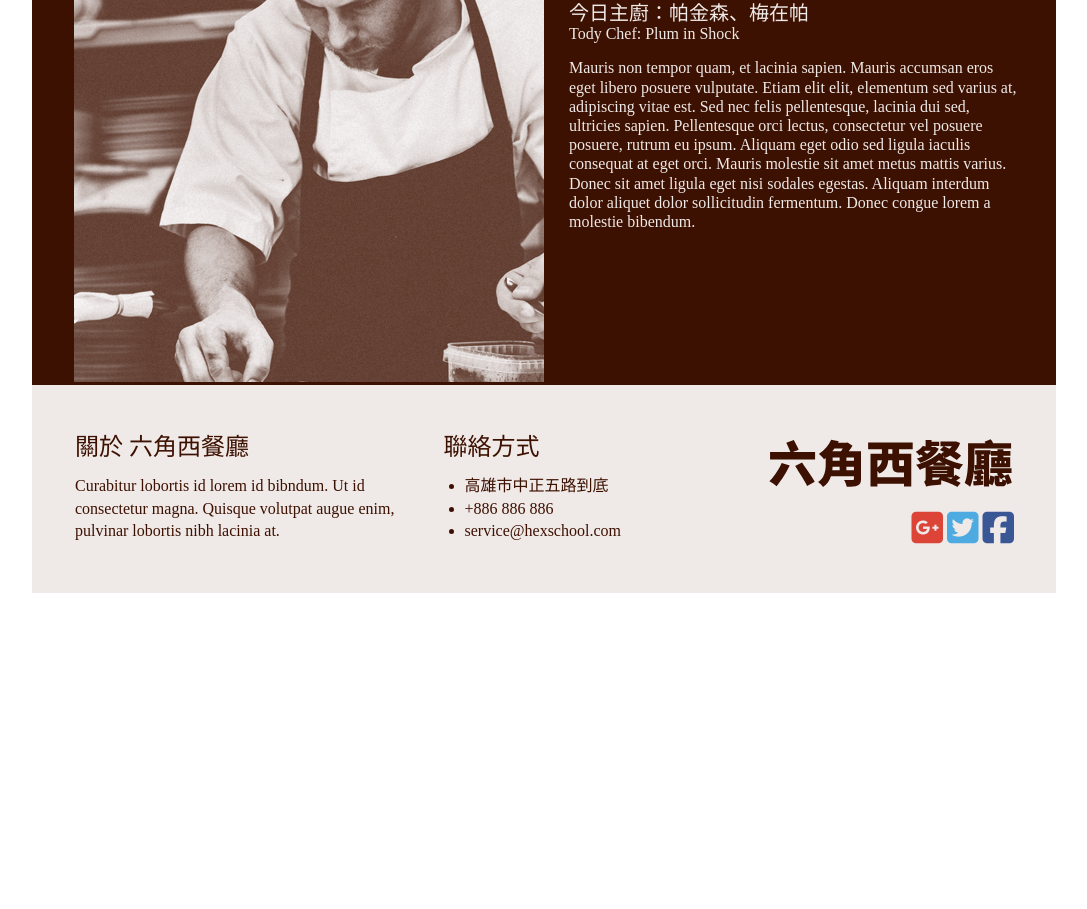
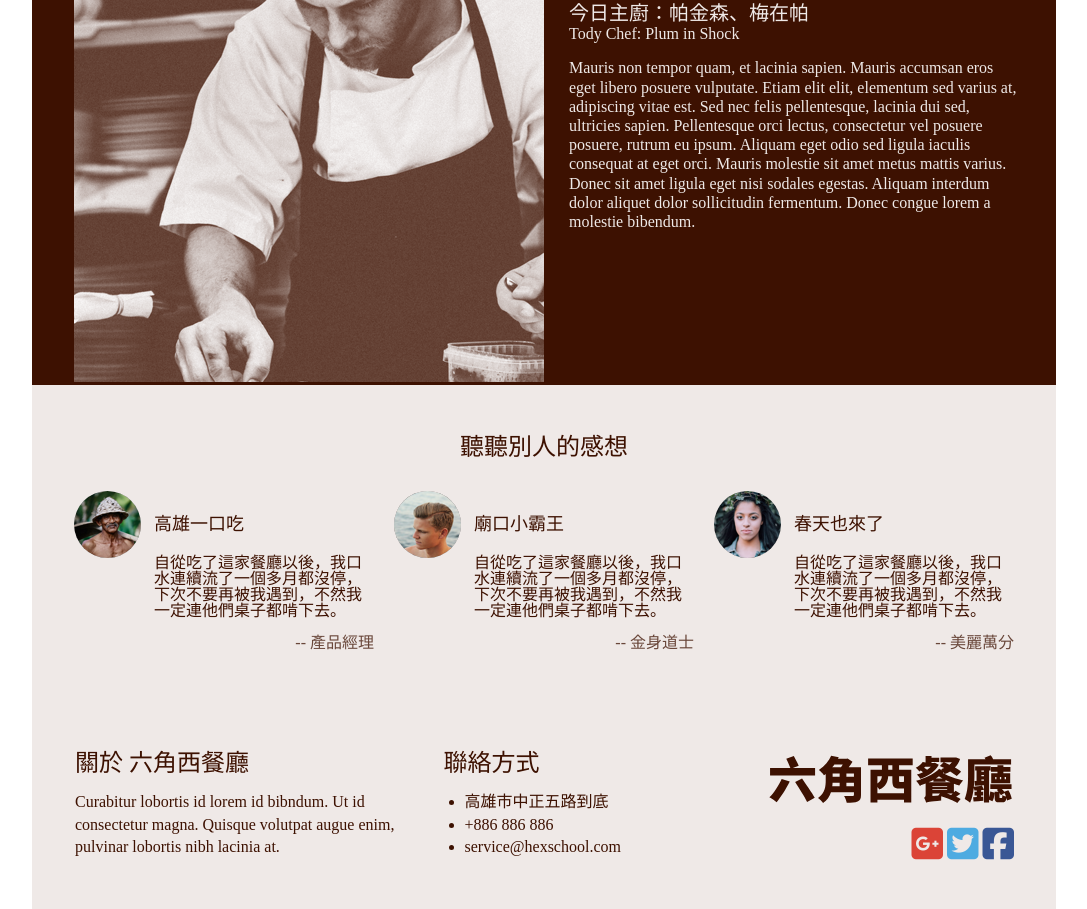
Before and after one commit to YenHsinWu/rwd-learning, a plain HTML site: page Final/index.html in a window 1280 px wide. Shown: the part 1049-1958 px from the top of the page, without its empty margins (96-1183 px from the left). Before the commit the page ends 1642 px from the top, so only its background shows below. Drawn offline with Linux system fonts and the light colour scheme.

Commit message:
Complete comment section

```diff
--- a/Final/css/index.css
+++ b/Final/css/index.css
@@ -170,3 +170,84 @@
     margin: 16px 30px 30px 30px;
   }
 }
+
+.comments-section {
+  display: flex;
+  flex-direction: column;
+  background-color: #efe9e7;
+  color: #3d1101;
+}
+
+.comments-title {
+  font-size: 24px;
+  text-align: center;
+  padding-top: 50px;
+}
+
+.comments {
+  display: flex;
+  justify-content: space-between;
+  margin: 32px 42px 50px 42px;
+}
+
+.single-comment {
+  display: flex;
+}
+
+.avatar img {
+  border-radius: 34px;
+}
+
+.comment .person-name {
+  font-size: 18px;
+  margin-top: 24px;
+  margin-left: 13px;
+}
+
+.comment .comment-content {
+  font-size: 16px;
+  width: 220px;
+  margin-top: 22px;
+  margin-left: 13px;
+}
+
+.comment .person-title {
+  opacity: 75%;
+  width: 220px;
+  text-align: right;
+  margin-top: 16px;
+  margin-left: 13px;
+}
+
+@media (max-width: 768px) {
+  .comments {
+    margin: 32px 10px 53px 10px;
+  }
+
+  .comment .comment-content {
+    width: 155px;
+  }
+
+  .comment .person-title {
+    width: 155px;
+    margin-left: 0;
+  }
+}
+
+@media (max-width: 375px) {
+  .comments {
+    flex-direction: column;
+    margin: 32px 10px 57px 10px;
+  }
+
+  .comment .comment-content {
+    font-size: 18px;
+    width: 260px;
+  }
+
+  .comment .person-title {
+    font-size: 18px;
+    width: 260px;
+    margin-left: 0;
+  }
+}
--- a/Final/index.html
+++ b/Final/index.html
@@ -149,6 +149,51 @@
         </div>
       </div>
 
+      <div class="comments-section">
+        <h2 class="comments-title">聽聽別人的感想</h2>
+
+        <div class="comments">
+          <div class="single-comment">
+            <div class="avatar">
+              <img src="./assets/avatar_1.png" alt="Person 1" />
+            </div>
+            <div class="comment">
+              <h4 class="person-name">高雄一口吃</h4>
+              <p class="comment-content">
+                自從吃了這家餐廳以後，我口水連續流了一個多月都沒停，下次不要再被我遇到，不然我一定連他們桌子都啃下去。
+              </p>
+              <h5 class="person-title">-- 產品經理</h5>
+            </div>
+          </div>
+
+          <div class="single-comment">
+            <div class="avatar">
+              <img src="./assets/avatar_2.png" alt="Person 2" />
+            </div>
+            <div class="comment">
+              <h4 class="person-name">廟口小霸王</h4>
+              <p class="comment-content">
+                自從吃了這家餐廳以後，我口水連續流了一個多月都沒停，下次不要再被我遇到，不然我一定連他們桌子都啃下去。
+              </p>
+              <h5 class="person-title">-- 金身道士</h5>
+            </div>
+          </div>
+
+          <div class="single-comment">
+            <div class="avatar">
+              <img src="./assets/avatar_3.png" alt="Person 2" />
+            </div>
+            <div class="comment">
+              <h4 class="person-name">春天也來了</h4>
+              <p class="comment-content">
+                自從吃了這家餐廳以後，我口水連續流了一個多月都沒停，下次不要再被我遇到，不然我一定連他們桌子都啃下去。
+              </p>
+              <h5 class="person-title">-- 美麗萬分</h5>
+            </div>
+          </div>
+        </div>
+      </div>
+
       <div class="footer">
         <div class="about">
           <h3 class="about-title">關於 六角西餐廳</h3>
```
